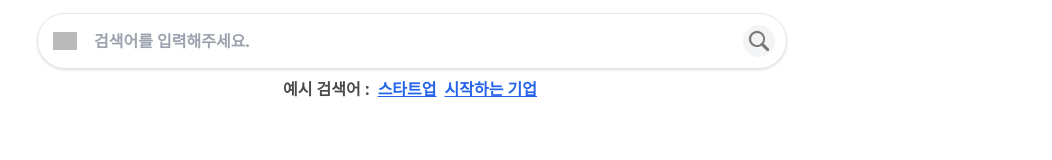
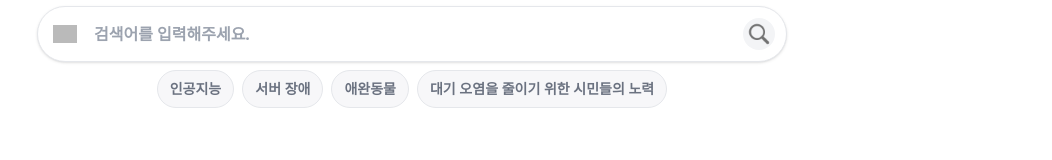
Before and after one commit to Parkenew/Hybrid_Search_Demo, a React (Vite) app in the folder hybridsearch_fe/: page / in a window 1280 px wide. Shown: the part 431-591 px from the top of the page, without its empty margins (228-1280 px from the left). Built offline with nearby package versions, Linux system fonts and the light colour scheme; grey boxes are pictures that could not be loaded.

Commit message:
style: 샘플 키워드 스타일 수정
리다이렉션 버튼 밑줄 -> 버튼으로 수정

```diff
--- a/hybridsearch_fe/src/components/SampleKeyword.jsx
+++ b/hybridsearch_fe/src/components/SampleKeyword.jsx
@@ -3,7 +3,7 @@ import { useNavigate } from "react-router-dom";
 export default function SampleKeyword(){
     const navigate = useNavigate();
 
-    const examples = ["스타트업", "시작하는 기업"];
+    const examples = ["인공지능","서버 장애","애완동물","대기 오염을 줄이기 위한 시민들의 노력"];
 
     const handleExampleClick = (keyword) => {
     navigate(`/result?query=${encodeURIComponent(keyword)}`);
@@ -11,12 +11,17 @@ export default function SampleKeyword(){
 
     return (
         <div className="text-center font-bold">
-            <span className=" opacity-70">예시 검색어 : </span>
+            {/* <span className=" opacity-70">예시 검색어 : </span> */}
             {examples.map((ex, idx) => (
                 <button
                     key={idx}
                     onClick={() => handleExampleClick(ex)}
-                    className="mx-1 text-blue-600 dark:text-blue-300 underline hover:opacity-80"
+                    className="mx-1 text-gray-500 dark:text-gray-200
+                    border rounded-full dark:border-gray-600
+                    pt-2 pb-2 pl-3 pr-3
+                    bg-[#f7f7f9] dark:bg-gray-900
+                    text-sm hover:opacity-80"
+
                 >
                     {ex}
                 </button>
```
